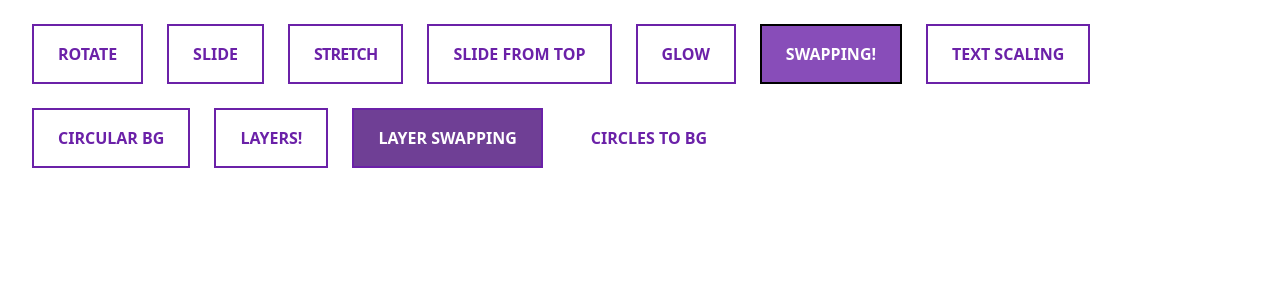
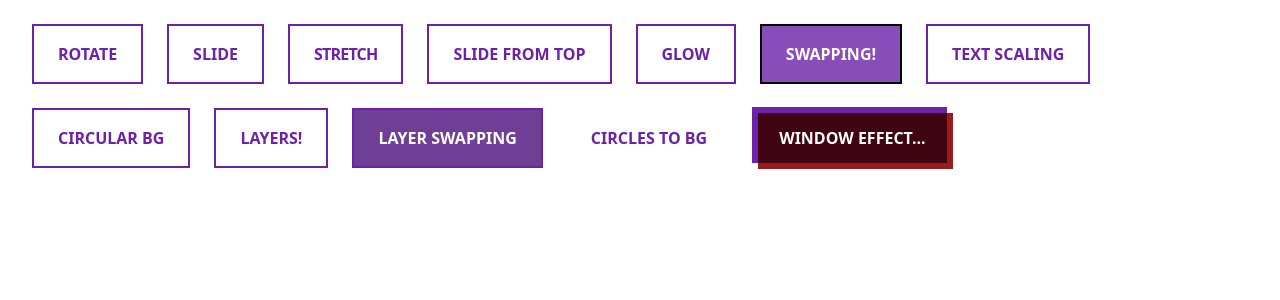
Before and after one commit to exploitenomah/css-animations, a React (Create React App) app: page /buttons in a window 1280 px wide. Shown: the top 300 px of the page. Built offline with nearby package versions, Linux system fonts and the light colour scheme.

Commit message:
create window effect animation-btn

```diff
--- a/src/pages/Buttons.js
+++ b/src/pages/Buttons.js
@@ -106,6 +106,19 @@ export default function Buttons() {
          circles to bg
          <span className="block bg-purple-900/80 absolute w-full h-full -z-10 top-0 left-0 linear duration-300 opacity-0 delay-[400ms] "></span>
       </ButtonBase>
+      <ButtonBase className={`relative text-white bg-transparent linear duration-300 overflow-visible
+        before:w-full before:h-full before:absolute
+        before:linear before:duration-300 before:-z-10 before:mix-blend-multiply
+        before:bg-purple-800 before:top-[-3px] before:left-[-3px] before:origin-top
+        after:w-full after:h-full after:absolute
+        after:linear after:duration-300 after:-z-10
+        after:bg-red-800 after:bottom-[-3px] after:right-[-3px] after:mix-blend-multiply
+        hover:text-purple-900 after:origin-bottom
+        hover:after:rotate-perspective-neg-75 hover:before:rotate-perspective-pos-75 hover:before:top-[-6px]
+        hover:before:left-0 hover:after:bottom-[-6px] hover:after:right-0
+        `}>
+         window effect...
+      </ButtonBase>
     </main>
   )
 }
```
